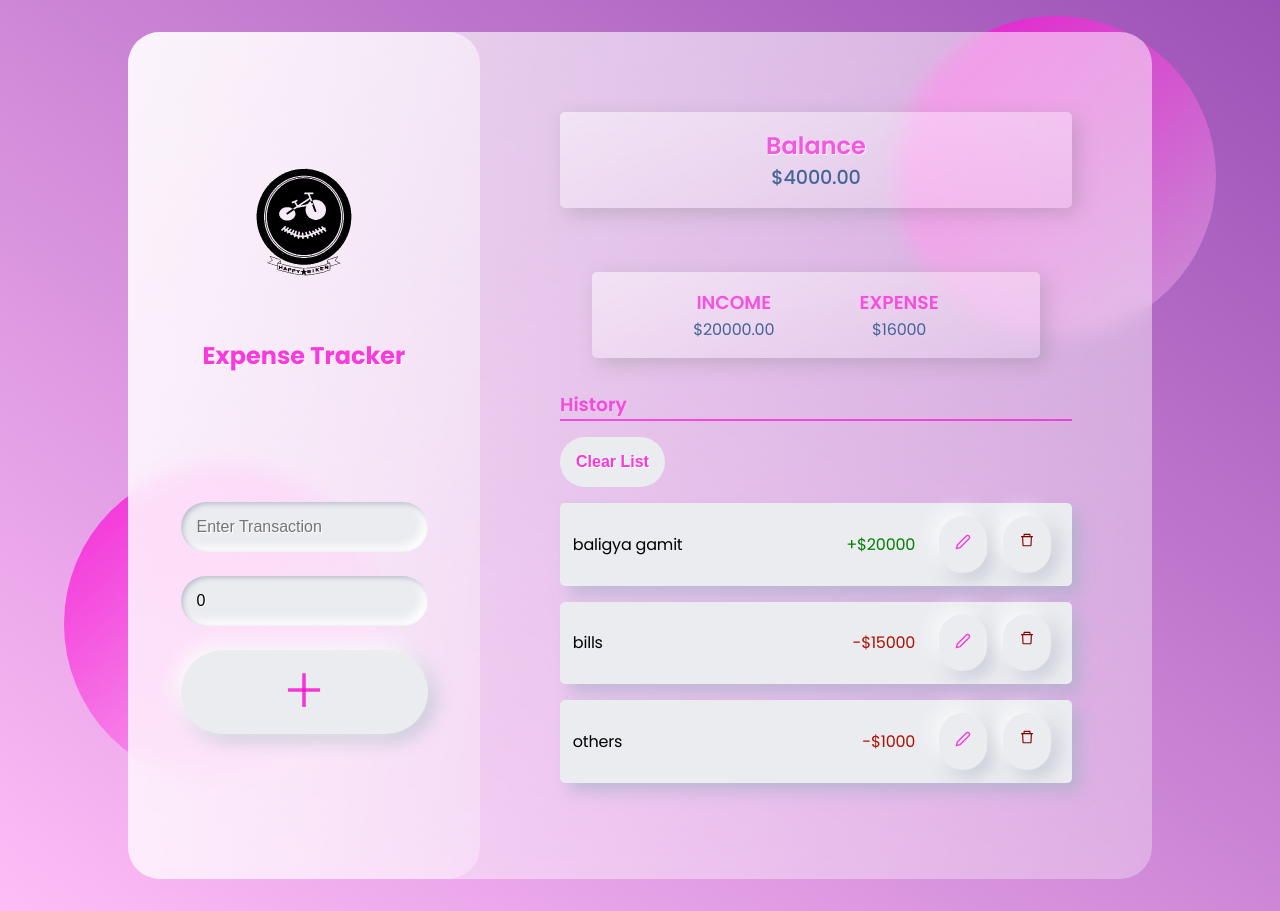
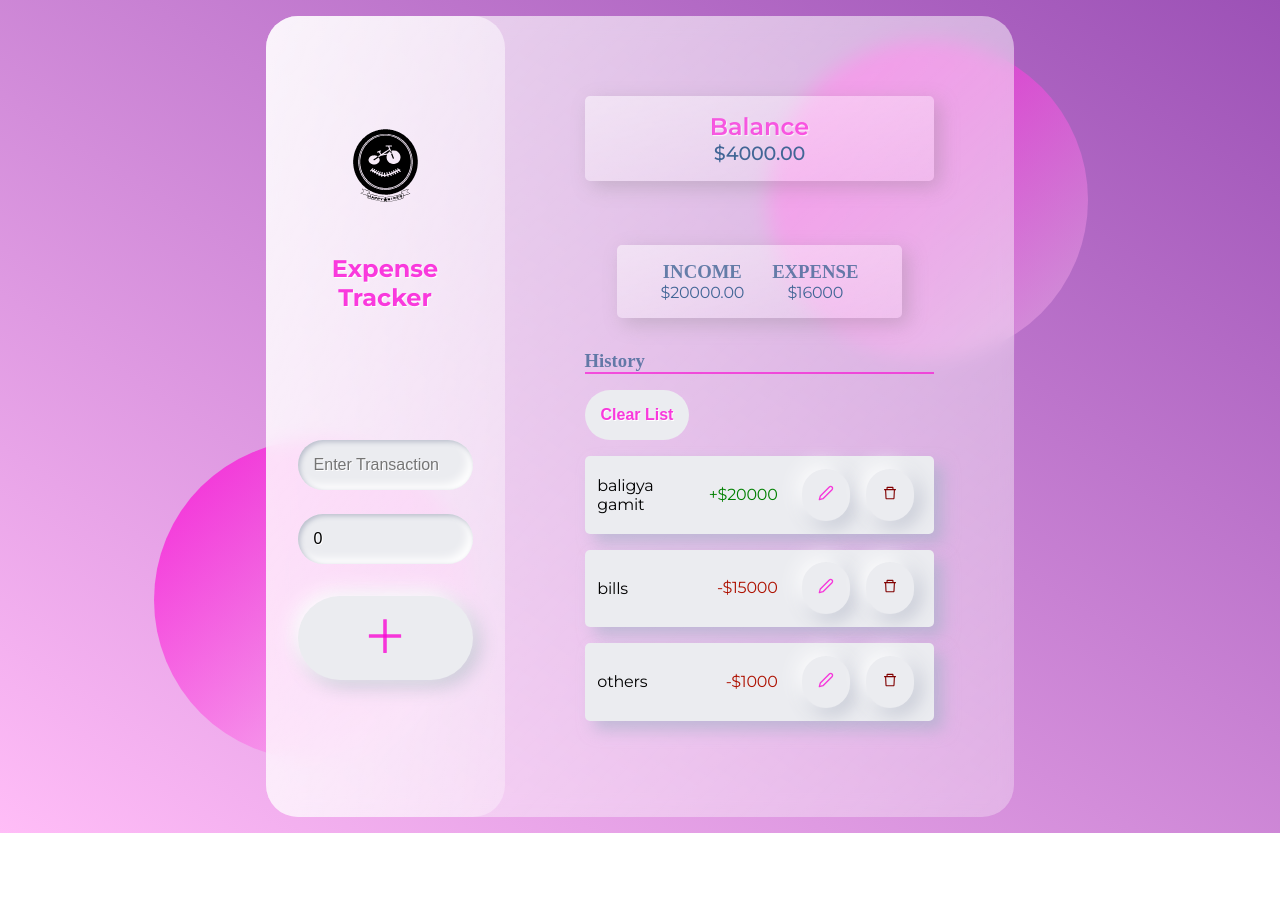
Before and after one commit to raul-adique-ii/expense-tracker, a React (Create React App) app: page /edit-page in a window 1280 px wide. After the commit the page ends 833 px from the top, so only its background shows below. Built offline with nearby package versions, Linux system fonts and the light colour scheme.

Commit message:
added action-buttons class

```diff
--- a/src/index.css
+++ b/src/index.css
@@ -1,4 +1,4 @@
-@import url('https://fonts.googleapis.com/css2?family=Poppins:ital,wght@0,200;0,300;0,400;0,500;0,600;0,700;1,100;1,200;1,300;1,400;1,500;1,600;1,700&display=swap');
+@import url('https://fonts.googleapis.com/css2?family=Montserrat:ital,wght@0,100;0,200;0,300;0,400;0,500;0,600;0,700;0,800;0,900;1,100;1,200;1,300;1,400;1,500;1,600;1,700;1,800;1,900&display=swap');
 
 * {
     margin: 0;
@@ -6,43 +6,95 @@
     box-sizing: border-box;
 }
 
+main {
+    min-height: 100vh;
+    padding: 16px;
+    background: linear-gradient(to right top, #FFBDF7, #9C51B6);
+    display: flex;
+    align-items: center;
+    justify-content: center
+}
+
+button, input {
+    border: 0;
+    outline: 0;
+    font-size: 16px;
+    border-radius: 320px;
+    padding: 16px;
+    background-color: #EBECF0;
+    text-shadow: 1px 1px 0 #FFF;
+  }
+
+label {
+    display: block;
+    margin-bottom: 24px;
+    width: 100%;
+}
+
 h1 {
   color: #BABECC;
   text-shadow: 1px 1px 1px #FFF;
-  font-size: 0.5rem;
 }
 
 h3 {
-  color: rgba(249, 9, 212, 0.8);
+    color: #426696;
     font-weight: 600;
     opacity: 0.8;
 }
 
 p {
-  font-family: "Poppins", sans-serif;
+  font-family: "Montserrat", sans-serif;
   letter-spacing: -0.2px;
   font-size: 16px;
 }
 
-main {
-    min-height: 100vh;
-    background: linear-gradient(to right top, #FFBDF7, #9C51B6);
-    display: flex;
-    align-items: center;
-    justify-content: center;
-    font-family: "Poppins", sans-serif;
+input {
+    margin-right: 8px;
+    box-shadow: inset 2px 2px 5px #BABECC, inset -5px -5px 10px #FFF;
+    width: 100%;
+    box-sizing: border-box;
+    transition: all 0.2s ease-in-out;
+    appearance: none;
+    -webkit-appearance: none;
+}
+
+input:focus {
+    box-shadow: inset 1px 1px 2px #BABECC, inset -1px -1px 2px #FFF;
+}
+
+button {
+    color: #AE1100;
+    font-weight: bold;
+    box-shadow: -5px -5px 20px #FFF, 5px 5px 20px #BABECC;
+    transition: all 0.2s ease-in-out;
+    cursor: pointer;
+    font-weight: 600;
+}
+
+button:hover {
+    box-shadow: -2px -2px 5px #FFF, 2px 2px 5px #BABECC;
+}
+  button:active {
+    box-shadow: inset 1px 1px 2px #BABECC, inset -1px -1px 2px #FFF;
+}
+
+.logo-section img {
+    width: 60%;
+}
+
+.logo-section h1 {
+    margin-top: 2rem;
 }
 
 .glass {
     background: #fff;
     min-height: 80vh;
-  width: 80%;
+    width: 60%;
     background: linear-gradient(to right bottom, rgba(255, 255, 255, 0.7), rgba(255, 255, 255, 0.3));
     border-radius: 2rem;
     z-index: 2;
     backdrop-filter: blur(10px);
     display: flex;
-  margin: 2em 0;
 }
 
 .circle1,
@@ -56,13 +108,22 @@ main {
 }
 
 .circle1 {
-  top: 2%;
-  right: 5%;
+    top: 5%;
+    right: 15%;
 }
 
 .circle2 {
-  bottom: 2%;
-  left: 5%;
+    bottom: 5%;
+    left: 12%;
+}
+
+h1 {
+    font-family: "Montserrat", sans-serif;
+}
+
+.segment {
+    padding: 32px 0;
+    text-align: center;
 }
 
 .dash-form {
@@ -74,15 +135,38 @@ main {
     align-items: center;
     text-align: center;
     border-radius: 2rem;
-  padding: 3rem;
+    padding: 2rem;
+}
+
+.edit-form {
+    background-color: #EBECF0;
+    border-radius: 2rem;
+    width: 100%;
+    min-height: 80;
+    margin: 2rem 2rem;
+    padding: 2rem;
+    display: flex;
+    align-items: center;
+    justify-content: center;
 }
 
 .items {
-  margin: 5rem;
+    flex: 2;
+}
+
+.form-inputs {
     display: flex;
     flex-direction: column;
-  justify-content: space-evenly;
-  flex: 2;
+    margin: 2rem 0;
+}
+
+.form-inputs h1 {
+    align-self: center;
+    padding: 1.5rem;
+}
+
+.form-inputs button {
+    margin: 0.5rem 0;
 }
 
 @media (max-width: 700px) {
@@ -91,10 +175,6 @@ main {
         width: 90%;
         margin: 1rem 0;
     }
-  .dash-form {
-    border-bottom-left-radius: 0%;
-    border-bottom-right-radius: 0%;
-  }
     .circle1
     .circle2 {
         width: .5rem;
@@ -102,6 +182,46 @@ main {
     }
 }
 
+/*********
+   ITEMS
+*********/
+
+.balance {
+    text-align: center;
+}
+
+.balance h1 {
+    color: #426696;
+    font-weight: 600;
+    opacity: 0.8;
+}
+
+.income-expense {
+    display: flex;
+    justify-content: space-evenly;
+}
+
+.items {
+    margin: 5rem;
+    display: flex;
+    flex-direction: column;
+    justify-content: space-evenly;
+}
+
+.cards .history {
+    border-bottom: 2px solid #426696;
+    padding-bottom: 1rem;
+}
+
+.card {
+    display: flex;
+    justify-content: space-between;
+    padding: 1rem;
+    background: linear-gradient(to left top, rgba(255, 255, 255, 0.2), rgba(255, 255, 255, 0.5));
+    margin: 1rem 0;
+    border-radius: 5px;
+    box-shadow: 6px 6px 20px rgba(122, 122, 122, 0.3);
+}
 
 @media (max-width: 700px) {
     .items {
```
Lines whose indentation alone changed are shown as unchanged.
